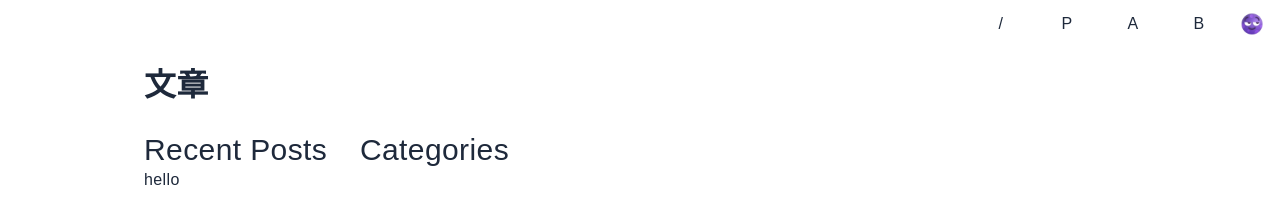
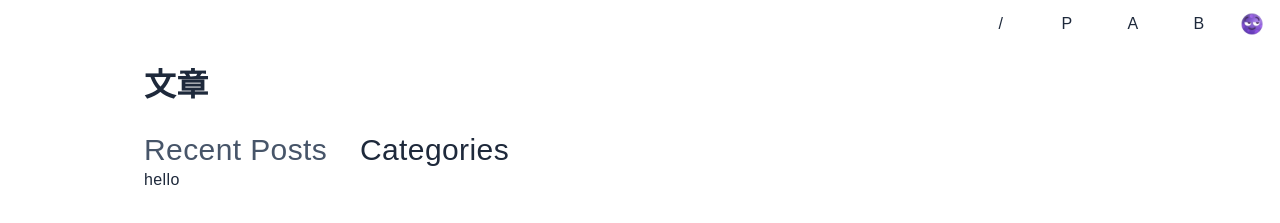
Before and after one commit to jaycethanks/zhongyi-blog, a Next.js app: page /post in a window 1280 px wide. Shown: the top 223 px of the page. Built offline with nearby package versions, Linux system fonts and the light colour scheme; a web font is replaced by a local one.

Commit message:
feat: 首页 update

```diff
--- a/components/Tab/index.tsx
+++ b/components/Tab/index.tsx
@@ -1,3 +1,4 @@
+import { motion } from 'framer-motion';
 import Image from 'next/image';
 import Link from 'next/link';
 import { PropsWithChildren, ReactElement, ReactNode, useEffect, useRef, useState } from 'react';
@@ -16,9 +17,9 @@ type TabItemType = {
 }
 
 
-const TabTitle = ({ title, onClick }: { title: string, onClick: () => void }) => {
+const TabTitle = ({ title, onClick, id, current }: { title: string, current: number, id: number, onClick: () => void }) => {
   return (<>
-    <span className='text-3xl mr-6' onClick={onClick}> {title} </span>
+    <span className={`text-3xl mr-6 cursor-pointer ${id === current ? 'text-REMARK_TEXT dark:DARK_REMARK_TEXT' : 'text-TEXT_MAIN dark:DARK_TEXT_MAIN'}`} onClick={onClick}> {title} </span>
   </>)
 }
 
@@ -35,11 +36,17 @@ const Tab = ({
   return (<>
     {
       tabItems.map(tab => (
-        <TabTitle title={tab.title} onClick={() => handleClick(tab.id)} />
+        <TabTitle key={tab.id} current={current} id={tab.id} title={tab.title} onClick={() => handleClick(tab.id)} />
       ))
     }
     <div>
-      {activeItem?.content}
+      <motion.div
+        key={activeItem?.id}
+        initial={{ y: 100 }}
+        animate={{ y: 0 }}
+      >
+        {activeItem?.content}
+      </motion.div>
     </div>
   </>)
 };
--- a/package.json
+++ b/package.json
@@ -16,6 +16,7 @@
     "@types/node": "18.11.9",
     "@types/react": "18.0.25",
     "@types/react-dom": "18.0.8",
+    "framer-motion": "^10.12.18",
     "next": "13.0.3",
     "react": "18.2.0",
     "react-dom": "18.2.0",
```
Also changed, not shown: 1 other file (tests, documents, lock files or other folders).
